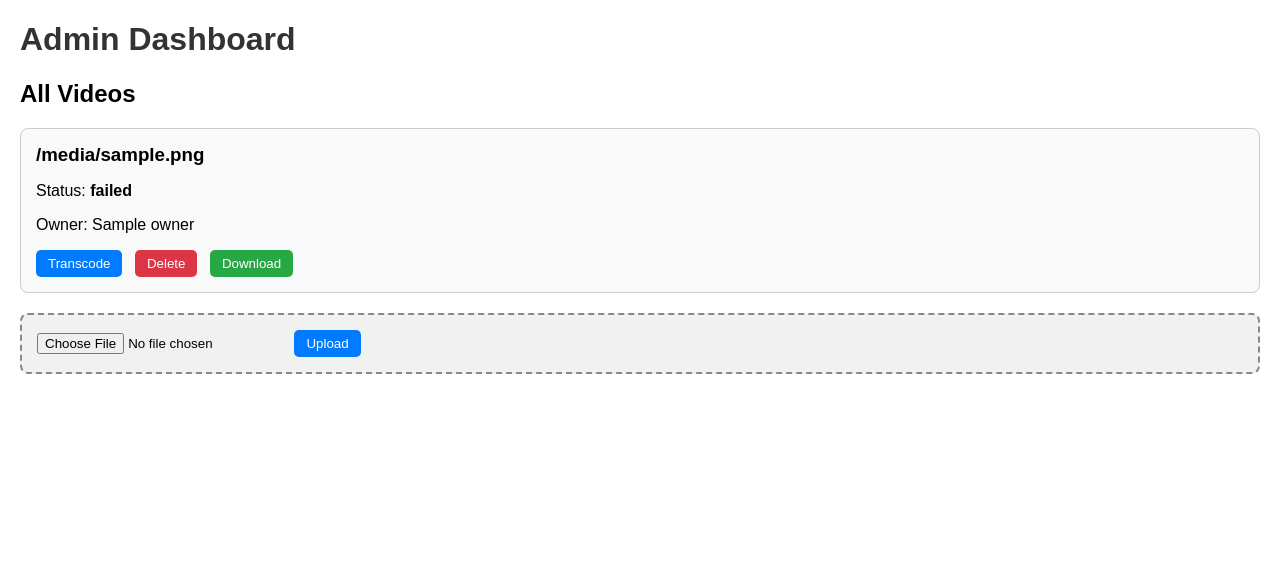
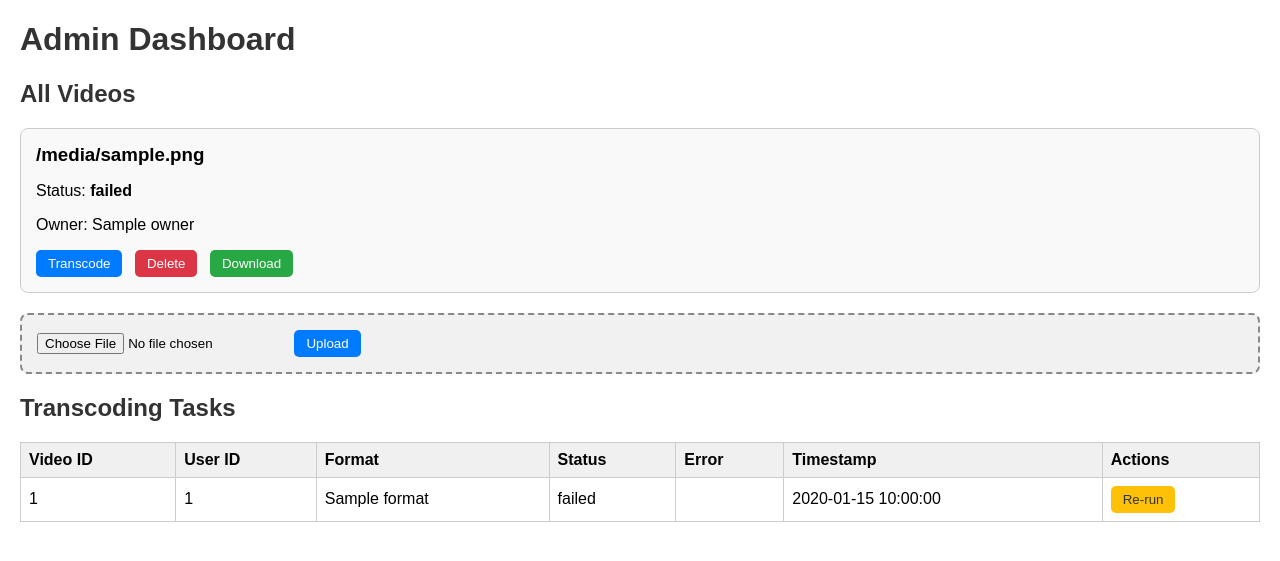
Before and after one commit to Lachthegod/a1-video-app, a Python web app: template videocli/templates/dashboard_admin.html in a window 1280 px wide. Shown: the top 561 px of the page. Run offline with Jinja, Linux system fonts and the light colour scheme; the template is opened without the code that fills it: most values are stand-ins (such as "Sample title", 1, 10 or a date in 2020).

Commit message:
admin dashboard

```diff
--- a/videocli/templates/dashboard_admin.html
+++ b/videocli/templates/dashboard_admin.html
@@ -4,16 +4,16 @@
   <title>Admin Dashboard</title>
   <style>
     body { font-family: Arial, sans-serif; margin: 20px; }
-    h1 { color: #333; }
-    .video-card {
+    h1, h2 { color: #333; }
+    .video-card, .task-card {
       border: 1px solid #ccc;
       border-radius: 8px;
       padding: 15px;
       margin-bottom: 10px;
       background: #f9f9f9;
     }
-    .video-card h3 { margin: 0 0 10px 0; }
-    .video-actions form, .video-actions a { display: inline-block; margin-right: 8px; }
+    .video-card h3, .task-card h3 { margin: 0 0 10px 0; }
+    .video-actions form, .video-actions a, .task-actions form { display: inline-block; margin-right: 8px; }
     .upload-box {
       margin-top: 20px;
       padding: 15px;
@@ -30,12 +30,18 @@
       cursor: pointer;
     }
     button:hover { background: #0056b3; }
+    button.delete { background: #dc3545; }
+    button.download { background: #28a745; }
+    button.rerun { background: #ffc107; color: #333; }
+    table { width: 100%; border-collapse: collapse; margin-top: 20px; }
+    th, td { border: 1px solid #ccc; padding: 8px; text-align: left; }
+    th { background: #f0f0f0; }
   </style>
 </head>
 <body>
   <h1>Admin Dashboard</h1>
+
   <h2>All Videos</h2>
-
   {% for v in videos %}
   <div class="video-card">
     <h3>{{ v.filename }}</h3>
@@ -46,10 +52,10 @@
         <button type="submit">Transcode</button>
       </form>
       <form action="/delete/{{ session_id }}/{{ v.id }}" method="post">
-        <button type="submit" style="background:#dc3545">Delete</button>
+        <button type="submit" class="delete">Delete</button>
       </form>
       <a href="/download/{{ session_id }}/{{ v.id }}">
-        <button type="button" style="background:#28a745">Download</button>
+        <button type="button" class="download">Download</button>
       </a>
     </div>
   </div>
@@ -61,5 +67,40 @@
       <button type="submit">Upload</button>
     </form>
   </div>
+
+  <h2>Transcoding Tasks</h2>
+  {% if tasks %}
+  <table>
+    <tr>
+      <th>Video ID</th>
+      <th>User ID</th>
+      <th>Format</th>
+      <th>Status</th>
+      <th>Error</th>
+      <th>Timestamp</th>
+      <th>Actions</th>
+    </tr>
+    {% for t in tasks %}
+    <tr>
+      <td>{{ t.video_id }}</td>
+      <td>{{ t.user_id }}</td>
+      <td>{{ t.format }}</td>
+      <td>{{ t.status }}</td>
+      <td>{{ t.error or '' }}</td>
+      <td>{{ t.timestamp }}</td>
+      <td>
+        {% if t.status == 'failed' %}
+        <form action="/rerun/{{ session_id }}/{{ t.video_id }}/{{ t.format }}" method="post">
+          <button type="submit" class="rerun">Re-run</button>
+        </form>
+        {% endif %}
+      </td>
+    </tr>
+    {% endfor %}
+  </table>
+  {% else %}
+    <p>No tasks yet.</p>
+  {% endif %}
+
 </body>
 </html>
```
Also changed, not shown: videocli/client.py (+25 -1 lines).
